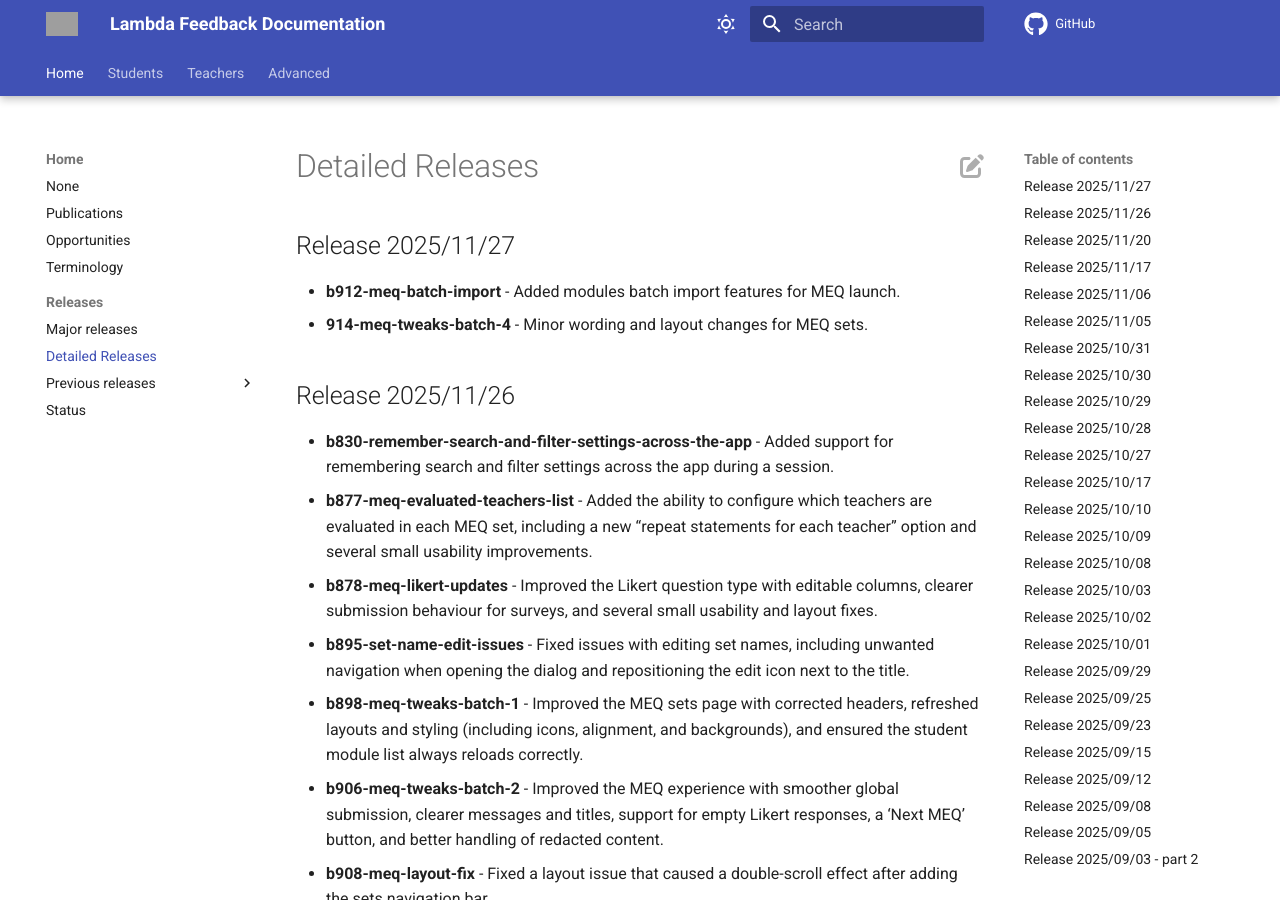
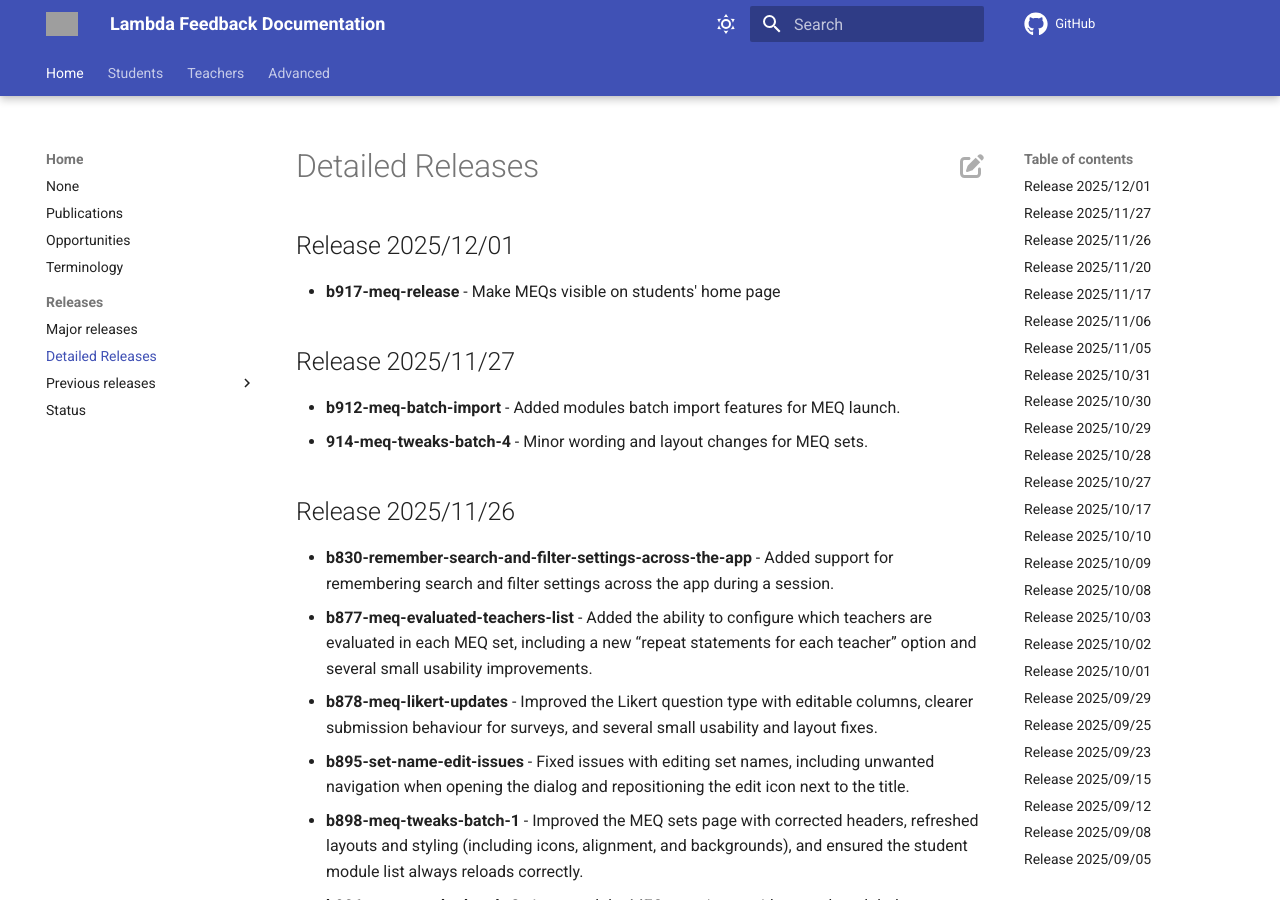
Before and after one commit to lambda-feedback/user-documentation, an MkDocs documentation site: the page built from docs/releases/detailed_releases.md, in a window 1280 px wide and 900 px high. Built offline with MkDocs 1.6.1 and Material for MkDocs 9.7.7, drawn with Linux system fonts in a browser that asks for light colours; comment, search, counter and statistics services are not loaded; grey boxes are pictures that could not be loaded.

Commit message:
Add release notes for 2025/12/01

```diff
--- a/docs/releases/detailed_releases.md
+++ b/docs/releases/detailed_releases.md
@@ -1,3 +1,7 @@
+## Release 2025/12/01
+
+- **b917-meq-release** - Make MEQs visible on students' home page
+
 ## Release 2025/11/27
 
 - **b912-meq-batch-import** - Added modules batch import features for MEQ launch.
```
